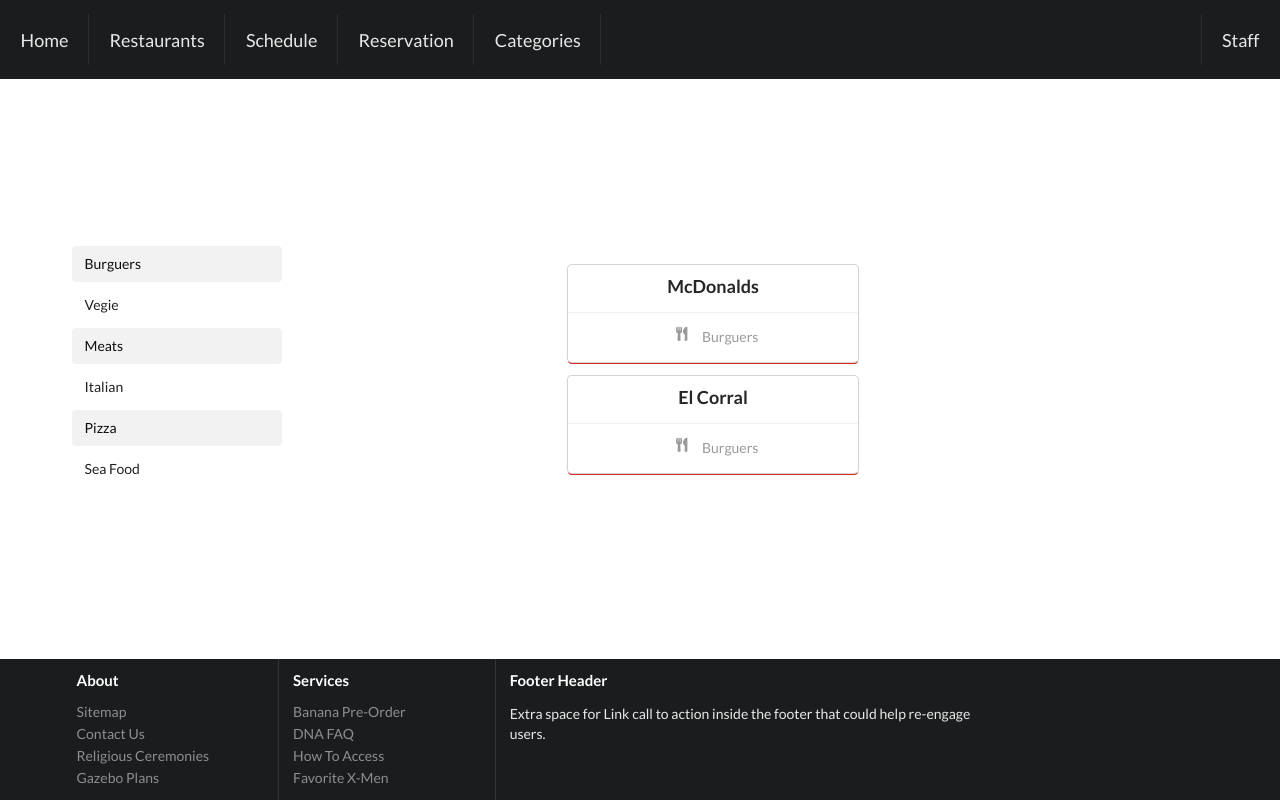
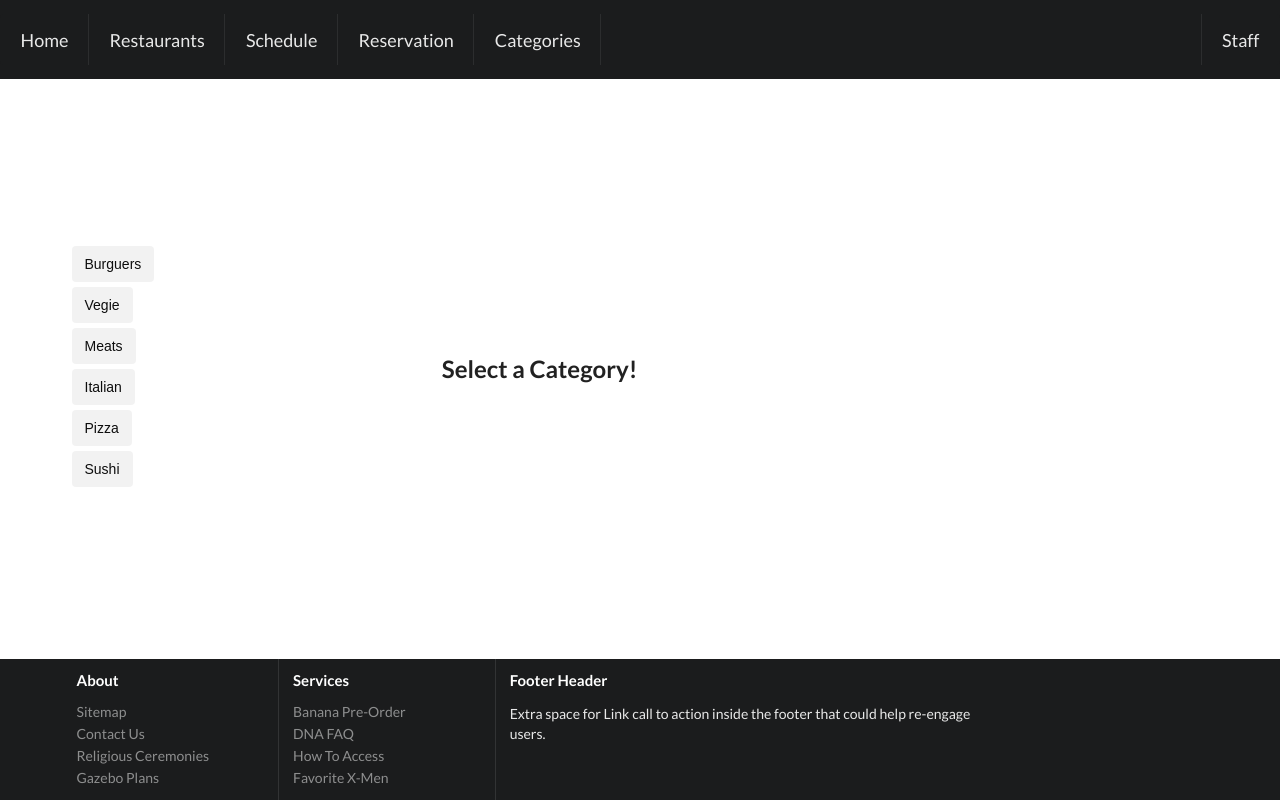
Before and after one commit to restaurantscruisearq2019/Front, a React (Create React App) app in the folder restaurants/: page /categories in a window 1280 px wide. Built offline with nearby package versions, Linux system fonts and the light colour scheme.

Commit message:
Categories

```diff
--- a/restaurants/src/components/Categories.js
+++ b/restaurants/src/components/Categories.js
@@ -1,7 +1,47 @@
 import React from "react";
-import { Link } from "react-router-dom";
+import gql from "graphql-tag";
+import apollo from "../api/apollo";
+import CategoryCard from './CategoryCard';
 
 class Categories extends React.Component {
+
+  state = {
+    category: null,
+    categoryRestaurants: null
+  }
+
+  fetchRestaurants = ( a ) => {
+    apollo
+      .query({
+        query: gql`
+          {
+            getRestaurantsByCategories(category: "${a}") {
+              name
+              _id
+            }
+          }
+        `
+      })
+      .then(data => {
+        this.setState({ categoryRestaurants: data.data.getRestaurantsByCategories });
+        this.setState({ category: a });
+      })
+      .catch(err => {
+        console.log(err);
+      });
+  }
+
+  renderRestaurants(){
+    if (!this.state.categoryRestaurants) {
+      return <h2>Select a Category!</h2>;
+    }
+    return this.state.categoryRestaurants.map( r => {
+      return (
+        <CategoryCard key={r._id} name={r.name} category={this.state.category}/>
+      )
+    });
+  }
+
   render() {
     return (
       <div
@@ -9,48 +49,29 @@
         className="ui sixteen wide column two column relaxed stackable grid middle aligned content container">
         <div className="five wide column">
           <div className="ui secondary vertical menu">
-            <Link to="undefined" className="active item">
+            <button onClick={() => this.fetchRestaurants("Burguers")} className="active item">
               Burguers
-            </Link>
-            <Link to="undefined" className="item">
+            </button>
+            <button onClick={() => this.fetchRestaurants("Vegie")} className="active item">
               Vegie
-            </Link>
-            <Link to="undefined" className="active item">
+            </button>
+            <button onClick={() => this.fetchRestaurants("Meats")} className="active item">
               Meats
-            </Link>
-            <Link to="undefined" className="item">
+            </button>
+            <button onClick={() => this.fetchRestaurants("Italian")} className="active item">
               Italian
-            </Link>
-            <Link to="undefined" className="active item">
+            </button>
+            <button onClick={() => this.fetchRestaurants("Pizza")} className="active item">
               Pizza
-            </Link>
-            <Link to="undefined" className="item">
-              Sea Food
-            </Link>
+            </button>
+            <button onClick={() => this.fetchRestaurants("Sushi")} className="active item">
+              Sushi
+            </button>
           </div>
         </div>
         <div className="eight wide column internally celled grid">
           <div>
-            <div className="ui centered red card">
-              <div className="content">
-                <div className="center aligned header">McDonalds</div>
-              </div>
-              <div className="extra content">
-                <div className="center aligned author">
-                  <i className="ui avatar image utensils icon" /> Burguers
-                </div>
-              </div>
-            </div>
-            <div className="ui centered red card">
-              <div className="content">
-                <div className="center aligned header">El Corral</div>
-              </div>
-              <div className="extra content">
-                <div className="center aligned author">
-                  <i className="ui avatar image utensils icon" /> Burguers
-                </div>
-              </div>
-            </div>
+            {this.renderRestaurants()}
           </div>
         </div>
       </div>
--- /dev/null
+++ b/restaurants/src/components/CategoryCard.js
@@ -0,0 +1,18 @@
+import React from "react";
+
+const CategoryCard = ({ name, category}) => {
+    return (
+        <div className="ui fluid centered red card">
+        <div className="content">
+            <div className="center aligned header">{name}</div>
+        </div>
+        <div className="extra content">
+            <div className="center aligned author">
+            <i className="ui avatar image utensils icon" /> {category}
+            </div>
+        </div>
+        </div>
+    );
+}
+
+export default CategoryCard;
--- a/restaurants/src/components/ReservationPage.js
+++ b/restaurants/src/components/ReservationPage.js
@@ -10,7 +10,7 @@
   state = {
     id: null,
     date: new Date(),
-    reservationInfo: {}
+    reservationInfo: null
   };
 
   fetchReservations = () => {
@@ -50,9 +50,9 @@
   renderInfo() {
     if (this.state.id) {
       if (!this.state.reservationInfo) {
-        return <ClientInformation info={this.state.reservationInfo} />;
+        return <h2>No info found</h2>;
       }
-      return <h2>No info found</h2>;
+      return <ClientInformation info={this.state.reservationInfo} />;
     }
     return;
   }
```
Also changed, not shown: 1 other file (tests, documents, lock files or other folders).
